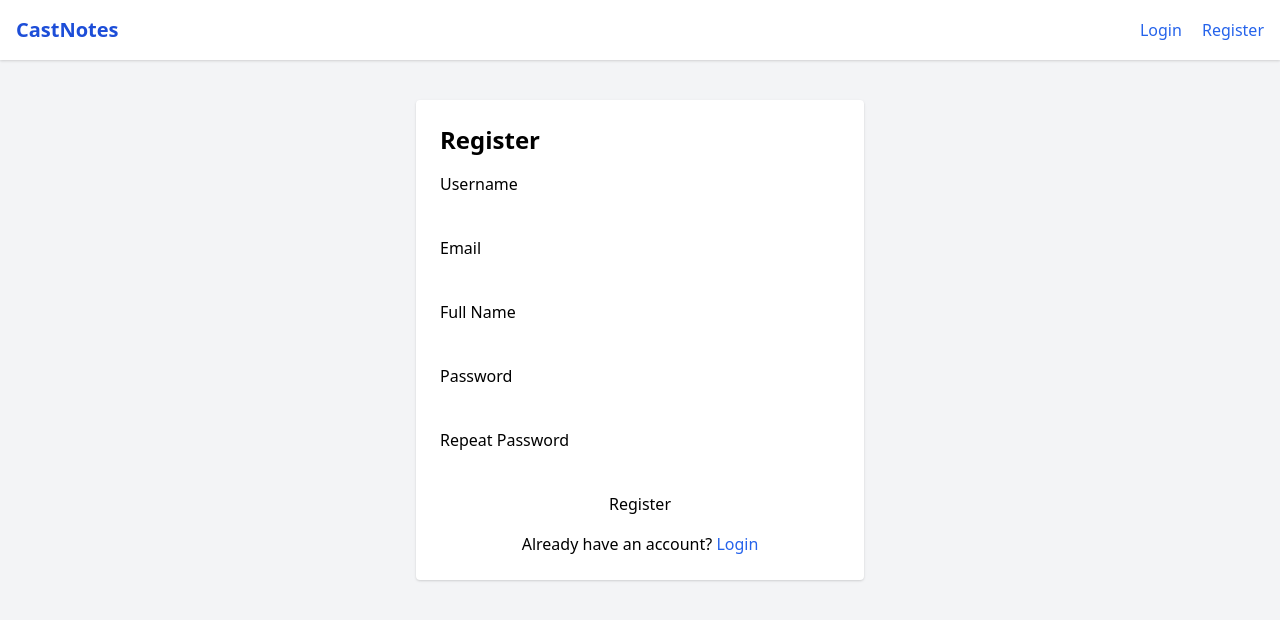
After one commit to mlfbvr/castnotes, a Django app: page /accounts/register/ in a window 1280 px wide. The commit adds this page. Shown: the top 620 px of the page. Run offline with Django 5.2, Linux system fonts and the light colour scheme.

Commit message:
Added registration form and validation

```diff
--- /dev/null
+++ b/accounts/forms.py
@@ -0,0 +1,37 @@
+# Django form definitions for user registration and validation
+from django import forms
+from django.core.exceptions import ValidationError
+from .models import CustomUser
+
+
+class UserRegistrationForm(forms.ModelForm):
+    """
+    Form for registering a new user account.
+    Includes password confirmation and email uniqueness validation.
+    """
+
+    password = forms.CharField(label="Password", widget=forms.PasswordInput)
+    password2 = forms.CharField(label="Repeat password", widget=forms.PasswordInput)
+
+    class Meta:
+        model = CustomUser
+        fields = ("username", "email", "full_name")  # Required registration fields
+
+    def clean_password2(self):
+        """
+        Ensure the two entered passwords match.
+        """
+        password = self.cleaned_data.get("password")
+        password2 = self.cleaned_data.get("password2")
+        if password and password2 and password != password2:
+            raise ValidationError("Passwords do not match")
+        return password2
+
+    def clean_email(self):
+        """
+        Ensure the email address is unique among all users.
+        """
+        email = self.cleaned_data.get("email")
+        if CustomUser.objects.filter(email=email).exists():
+            raise ValidationError("Email already in use")
+        return email
--- a/accounts/views.py
+++ b/accounts/views.py
@@ -1,3 +1,23 @@
-from django.shortcuts import render
+# Views for user registration and account management
+from django.shortcuts import render, redirect
+from .forms import UserRegistrationForm
 
-# Create your views here.
+
+def register(request):
+    """
+    Handle user registration process.
+    Displays the registration form, validates input, and creates a new user.
+    Redirects to login page on success.
+    """
+    if request.method == "POST":
+        form = UserRegistrationForm(request.POST)
+        if form.is_valid():
+            user = form.save(commit=False)
+            user.set_password(form.cleaned_data["password"])  # Hash the password
+            user.save()
+            # Optionally log the user in after registration
+            # login(request, user)
+            return redirect("login")
+    else:
+        form = UserRegistrationForm()
+    return render(request, "registration/register.html", {"form": form})
--- a/angler/templates/angler/welcome.html
+++ b/angler/templates/angler/welcome.html
@@ -2,6 +2,6 @@
 {% block content %}
 <div class="flex flex-col items-center justify-center min-h-screen">
   <h1 class="text-3xl font-bold mb-4">Welcome to CastNotes</h1>
-  <p class="mb-6">Please <a href="/login/" class="text-blue-600 underline">login</a> or <a href="/register/" class="text-blue-600 underline">register</a> to continue.</p>
+  <p class="mb-6">Please <a href="/login/" class="text-blue-600 underline">login</a> or <a href="/accounts/register/" class="text-blue-600 underline">register</a> to continue.</p>
 </div>
 {% endblock %}
--- /dev/null
+++ b/angler/templates/registration/register.html
@@ -0,0 +1,37 @@
+{% extends "base.html" %}
+{% block content %}
+<div class="max-w-md mx-auto mt-10 p-6 bg-white rounded shadow">
+    <h2 class="text-2xl font-bold mb-4">Register</h2>
+    <form method="post" class="space-y-4">
+        {% csrf_token %}
+        {{ form.non_field_errors }}
+        <div>
+            <label for="id_username" class="block font-medium">Username</label>
+            <input type="text" name="username" id="id_username" class="input input-bordered w-full" value="{{ form.username.value|default_if_none:'' }}">
+            {{ form.username.errors }}
+        </div>
+        <div>
+            <label for="id_email" class="block font-medium">Email</label>
+            <input type="email" name="email" id="id_email" class="input input-bordered w-full" value="{{ form.email.value|default_if_none:'' }}">
+            {{ form.email.errors }}
+        </div>
+        <div>
+            <label for="id_full_name" class="block font-medium">Full Name</label>
+            <input type="text" name="full_name" id="id_full_name" class="input input-bordered w-full" value="{{ form.full_name.value|default_if_none:'' }}">
+            {{ form.full_name.errors }}
+        </div>
+        <div>
+            <label for="id_password" class="block font-medium">Password</label>
+            <input type="password" name="password" id="id_password" class="input input-bordered w-full">
+            {{ form.password.errors }}
+        </div>
+        <div>
+            <label for="id_password2" class="block font-medium">Repeat Password</label>
+            <input type="password" name="password2" id="id_password2" class="input input-bordered w-full">
+            {{ form.password2.errors }}
+        </div>
+        <button type="submit" class="btn btn-primary w-full">Register</button>
+    </form>
+    <p class="mt-4 text-center">Already have an account? <a href="{% url 'login' %}" class="text-blue-600">Login</a></p>
+</div>
+{% endblock %}
--- a/castnotes/urls.py
+++ b/castnotes/urls.py
@@ -15,11 +15,18 @@ Including another URLconf
     2. Add a URL to urlpatterns:  path('blog/', include('blog.urls'))
 """
 
+# Main URL configuration for the CastNotes project
 from django.contrib import admin
 from django.urls import path, include
+from accounts import views as accounts_views
 
+
+# Route admin, registration, main app, and authentication URLs
 urlpatterns = [
-    path("admin/", admin.site.urls),
-    path("", include("angler.urls")),
-    path("", include("django.contrib.auth.urls")),
+    path("admin/", admin.site.urls),  # Django admin interface
+    path(
+        "accounts/register/", accounts_views.register, name="register"
+    ),  # User registration
+    path("", include("angler.urls")),  # Main angler app URLs
+    path("", include("django.contrib.auth.urls")),  # Built-in authentication URLs
 ]
```
Also changed, not shown: accounts/tests.py (+65 -1 lines).
